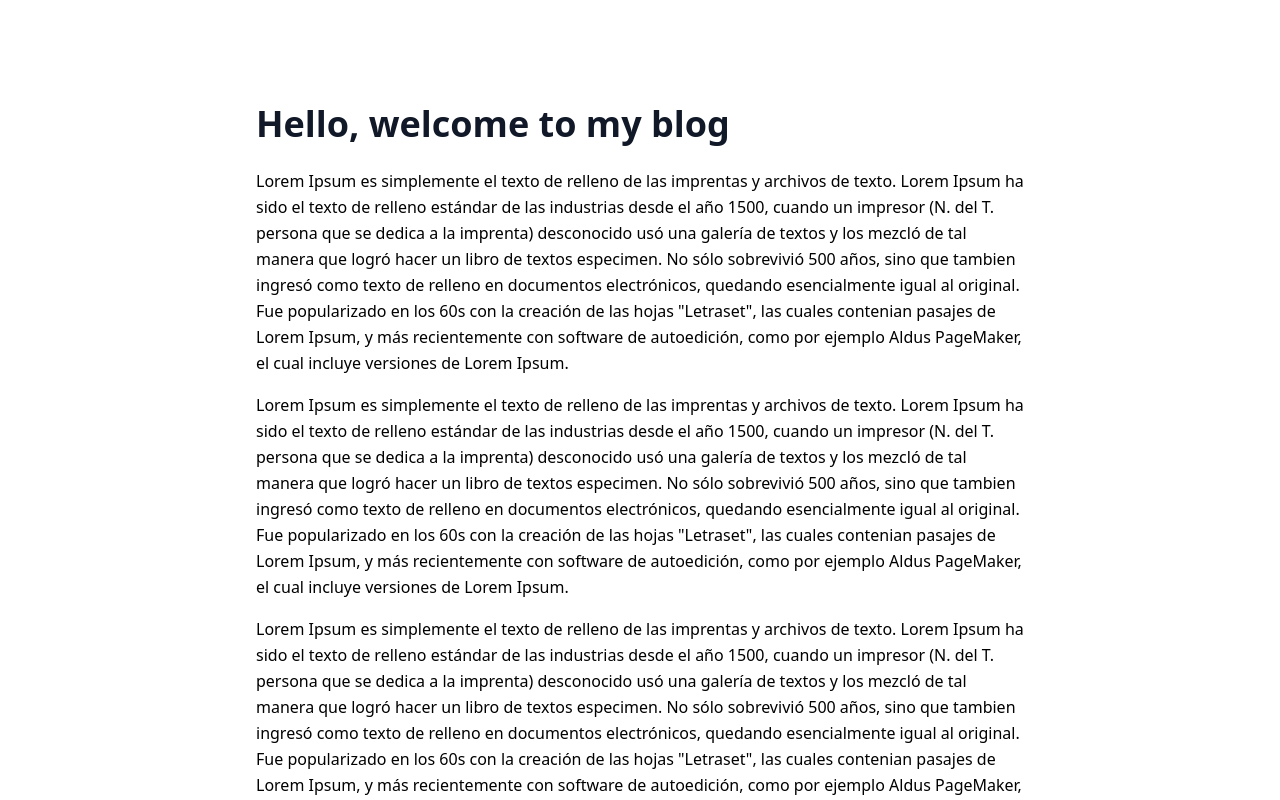
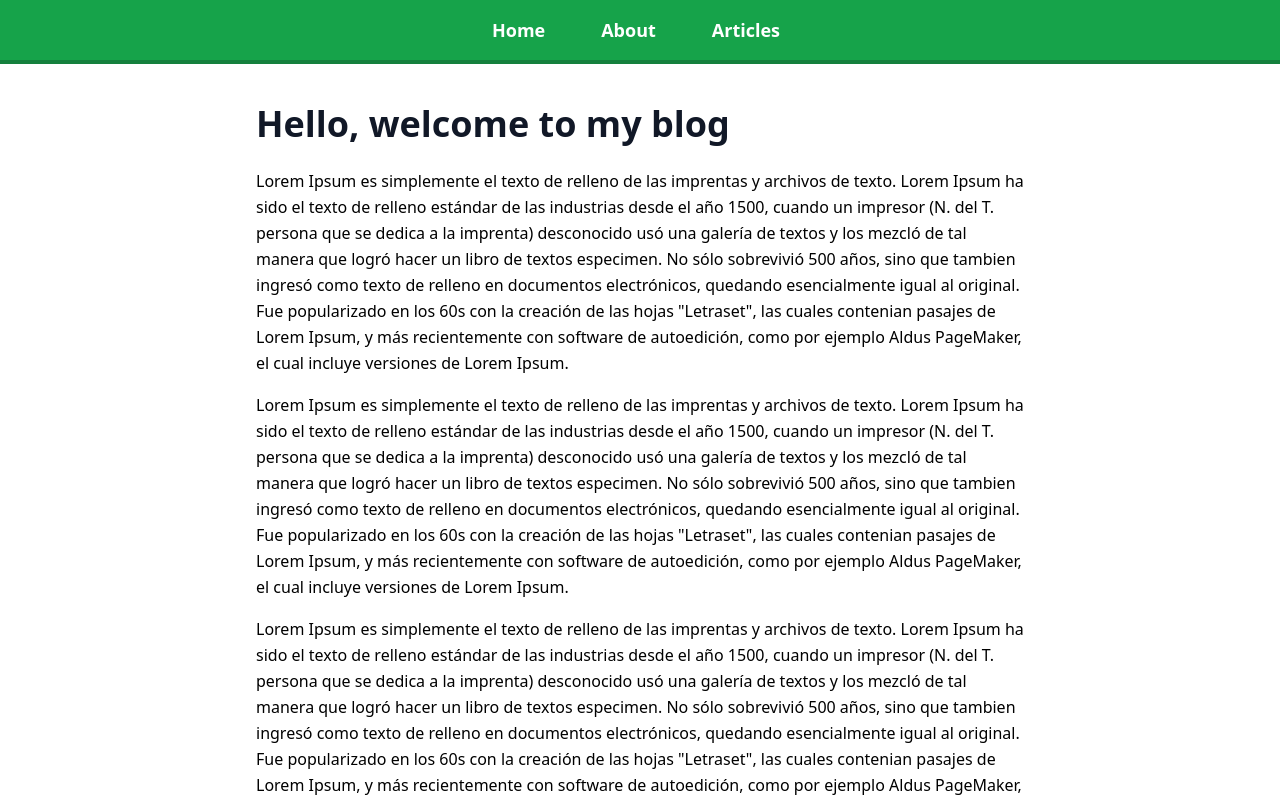
Before and after one commit to diego40g/-MERN-Blog, a React (Create React App) app: page / in a window 1280 px wide. Shown: the top 800 px of the page. Built offline with nearby package versions, Linux system fonts and the light colour scheme.

Commit message:
add navbar in all pages using component

```diff
--- a/src/App.js
+++ b/src/App.js
@@ -1,12 +1,17 @@
 import { BrowserRouter as Router, Route, Routes } from "react-router-dom";
+//pages
 import Home from "./pages/Home";
 import About from "./pages/About";
 import Article from "./pages/Article";
 import ArticlesList from "./pages/ArticlesList";
 
+//components
+import Navbar from "./components/Navbar";
+
 function App() {
   return (
     <Router>
+      <Navbar />
       <div className="max-w-screen-md mx-auto pt-20">
         <Routes>
           <Route path="/" element={<Home/>} />
--- a/src/components/Navbar.js
+++ b/src/components/Navbar.js
@@ -16,7 +16,7 @@ const Navbar = () => {
                 </Link>
             </li>
             <li className='inline-block py-4'>
-                <Link to='/aticles-list' className='pl-6 pr-8'>
+                <Link to='/articles-list' className='pl-6 pr-8'>
                     Articles
                 </Link>
             </li>
```
